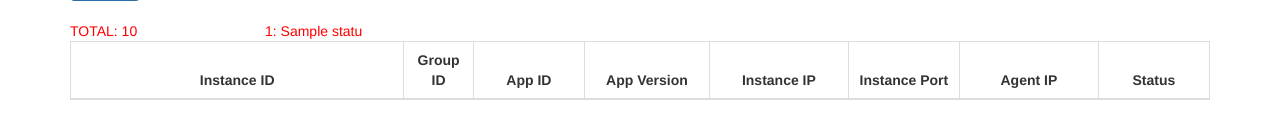
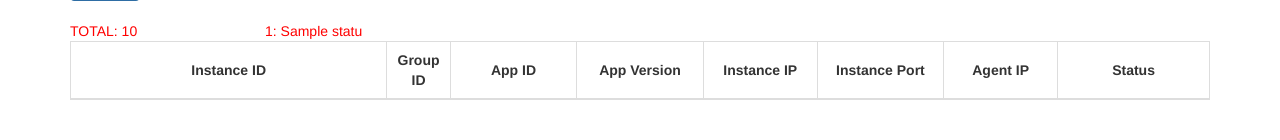
Before and after one commit to zhangyi-zjuer/paas-portal, a Flask app: template app/servers/admin/templates/instance.html in a window 1280 px wide. Shown: the part 341-481 px from the top of the page. Run offline with Flask 2, Linux system fonts and the light colour scheme; tables that the repository leaves empty hold one stand-in row (values such as "Sample post"); the template is opened without the code that fills it: values that come from a table or form of the project are taken from there, most other values are stand-ins (such as "Sample title", 1, 10 or a date in 2020); parts of the project's set-up code (start-up, migrations or seed data) failed here and were passed over; some libraries are stand-ins or nearby versions.

Commit message:
style="vertical-align:middle;"

```diff
--- a/app/servers/admin/templates/instance.html
+++ b/app/servers/admin/templates/instance.html
@@ -31,16 +31,16 @@
             <table class="table table-striped table-bordered" style="TABLE-LAYOUT: fixed">
                 <thead>
                 <tr>
-                    <th class="mid-td" style="width: 24%">Instance ID</th>
-                    <th class="mid-td" style="width: 5%">Group ID</th>
-                    <th class="mid-td" style="width: 8%">App ID</th>
-                    <th class="mid-td" style="width: 9%">App Version</th>
-                    <th class="mid-td" style="width: 10%">Instance IP</th>
-                    <th class="mid-td" style="width: 8%">Instance Port</th>
-                    <th class="mid-td" style="width: 10%">Agent IP</th>
-                    <th class="mid-td" style="width: 8%">Status</th>
+                    <th class="mid-td" style="vertical-align:middle;width: 25%">Instance ID</th>
+                    <th class="mid-td" style="vertical-align:middle;width: 5%">Group ID</th>
+                    <th class="mid-td" style="vertical-align:middle;width: 10%">App ID</th>
+                    <th class="mid-td" style="vertical-align:middle;width: 10%">App Version</th>
+                    <th class="mid-td" style="vertical-align:middle;width: 9%">Instance IP</th>
+                    <th class="mid-td" style="vertical-align:middle;width: 10%">Instance Port</th>
+                    <th class="mid-td" style="vertical-align:middle;width: 9%">Agent IP</th>
+                    <th class="mid-td" style="vertical-align:middle;width: 12%">Status</th>
                     {% if g.user.is_authenticated() %}
-                        <th class="mid-td" style="width: 16%">
+                        <th class="mid-td" style="vertical-align:middle;width: 10%">
                             Start:&nbsp;<span class="glyphicon glyphicon-play-circle"></span><br/>
                             Stop:&nbsp;<span class="glyphicon glyphicon glyphicon-ban-circle"></span><br/>
                             Restart:&nbsp;<span class="glyphicon glyphicon-refresh"></span>
@@ -56,31 +56,31 @@
                 <tbody>
                 {% for instance in instances %}
                     <tr status="{{ instance.status }}" name="instance-entity" app_id="{{ instance.app_id }}">
-                        <td class="mid-td word-wrap">
+                        <td class="mid-td word-wrap" style="vertical-align:middle;">
                             {{ instance.instance_id }}
                         </td>
 
-                        <td class="mid-td word-wrap">
+                        <td class="mid-td word-wrap" style="vertical-align:middle;">
                             {{ instance.instance_group_id }}
                         </td>
 
-                        <td class="mid-td word-wrap">
+                        <td class="mid-td word-wrap" style="vertical-align:middle;">
                             {{ instance.app_id }}
                         </td>
 
-                        <td class="mid-td word-wrap">
+                        <td class="mid-td word-wrap" style="vertical-align:middle;">
                             {{ instance.app_version }}
                         </td>
 
-                        <td class="mid-td word-wrap">
+                        <td class="mid-td word-wrap" style="vertical-align:middle;">
                             {{ instance.instance_ip }}
                         </td>
 
-                        <td class="mid-td word-wrap">
+                        <td class="mid-td word-wrap" style="vertical-align:middle;">
                             {{ instance.instance_port }}
                         </td>
 
-                        <td class="mid-td word-wrap">
+                        <td class="mid-td word-wrap" style="vertical-align:middle;">
                             {% if instance.agent_ip %}
                                 <a href="{{ url_for('admin.show_agent', machine_id = instance.machine_id) }}">{{ instance.agent_ip }}</a>
                             {% else %}
@@ -88,12 +88,12 @@
                             {% endif %}
                         </td>
 
-                        <td class="mid-td word-wrap">
+                        <td class="mid-td word-wrap" style="vertical-align:middle;">
                             <font color="{{ '' if instance.status == 200 else 'red' }}">{{ instance.status_desc }}</font>
                         </td>
                         {% if g.user.is_authenticated() %}
 
-                            <td class="mid-td">
+                            <td class="mid-td" style="vertical-align:middle;">
 
                                 {% if instance.status in [200,501,502,503,504] %}
                                     <a id="instance-op"
```
